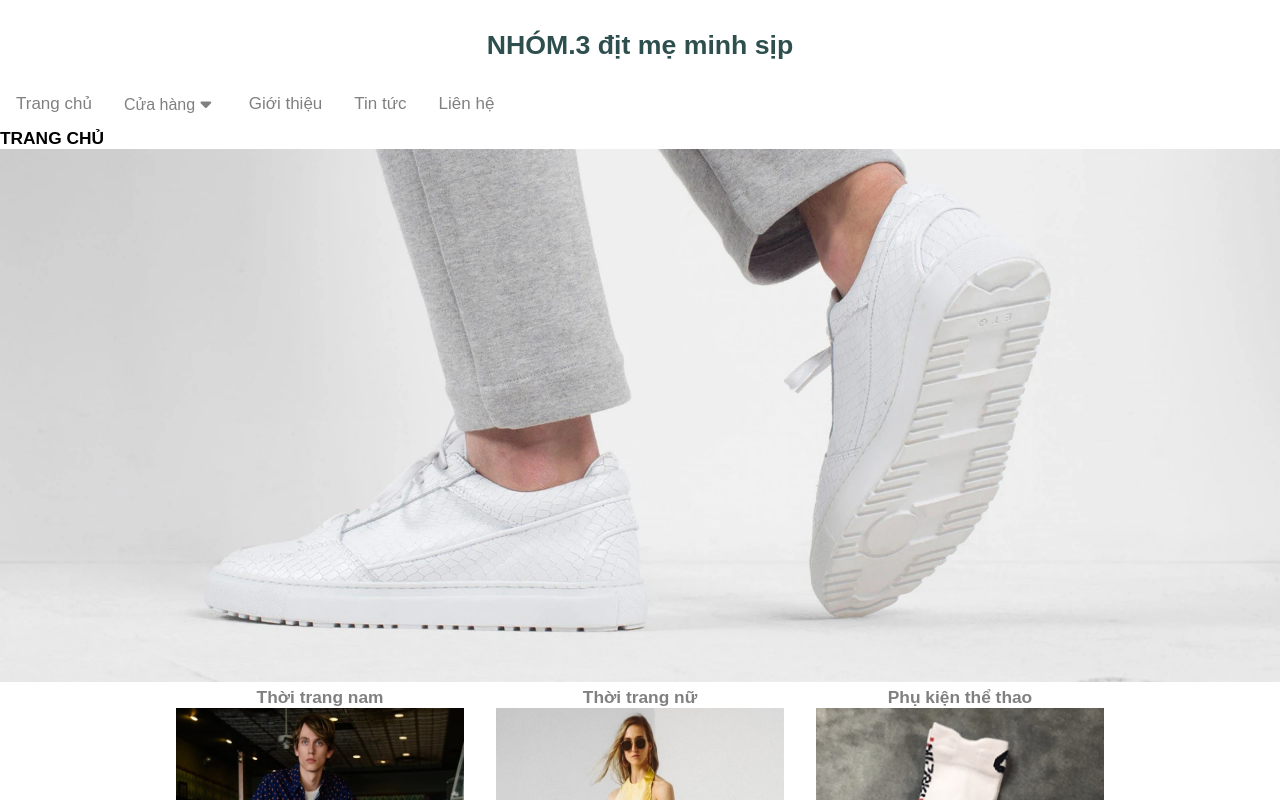
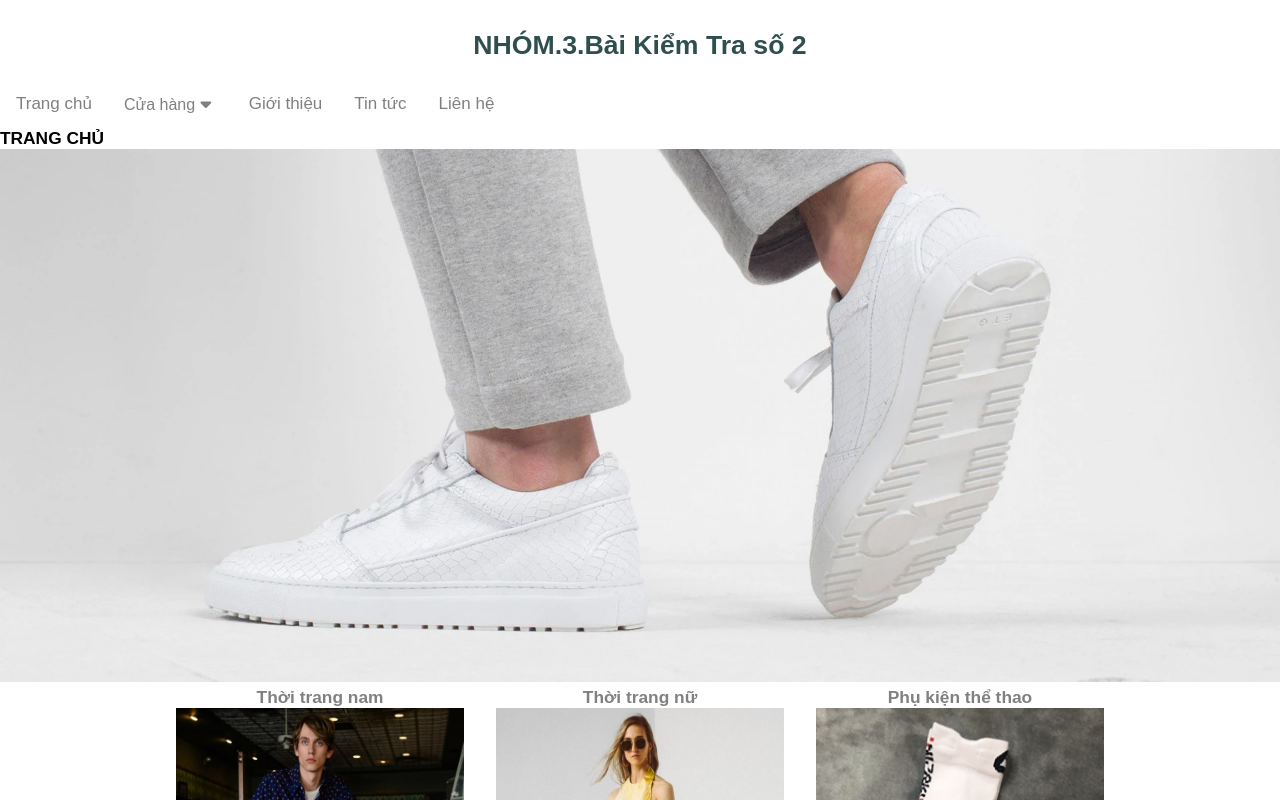
Before and after one commit to quynhquynh21/Sport-Fashion, a plain HTML site: page index.html in a window 1280 px wide. Shown: the top 800 px of the page. Drawn offline with Linux system fonts and the light colour scheme.

Commit message:
chan qua ban oi

```diff
--- a/index.html
+++ b/index.html
@@ -15,7 +15,7 @@
 
 	<body>
 		<header>
-			<a href="index.html"><h2 class="logo">NHÓM.3 địt mẹ minh sịp</h2></a>
+			<a href="index.html"><h2 class="logo">NHÓM.3.Bài Kiểm Tra số 2</h2></a>
 			<div class="navMenu" id="navMenuId">
 				<a href="index.html" class="main_links">Trang chủ</a>
 				<div class="dropdown">
```
